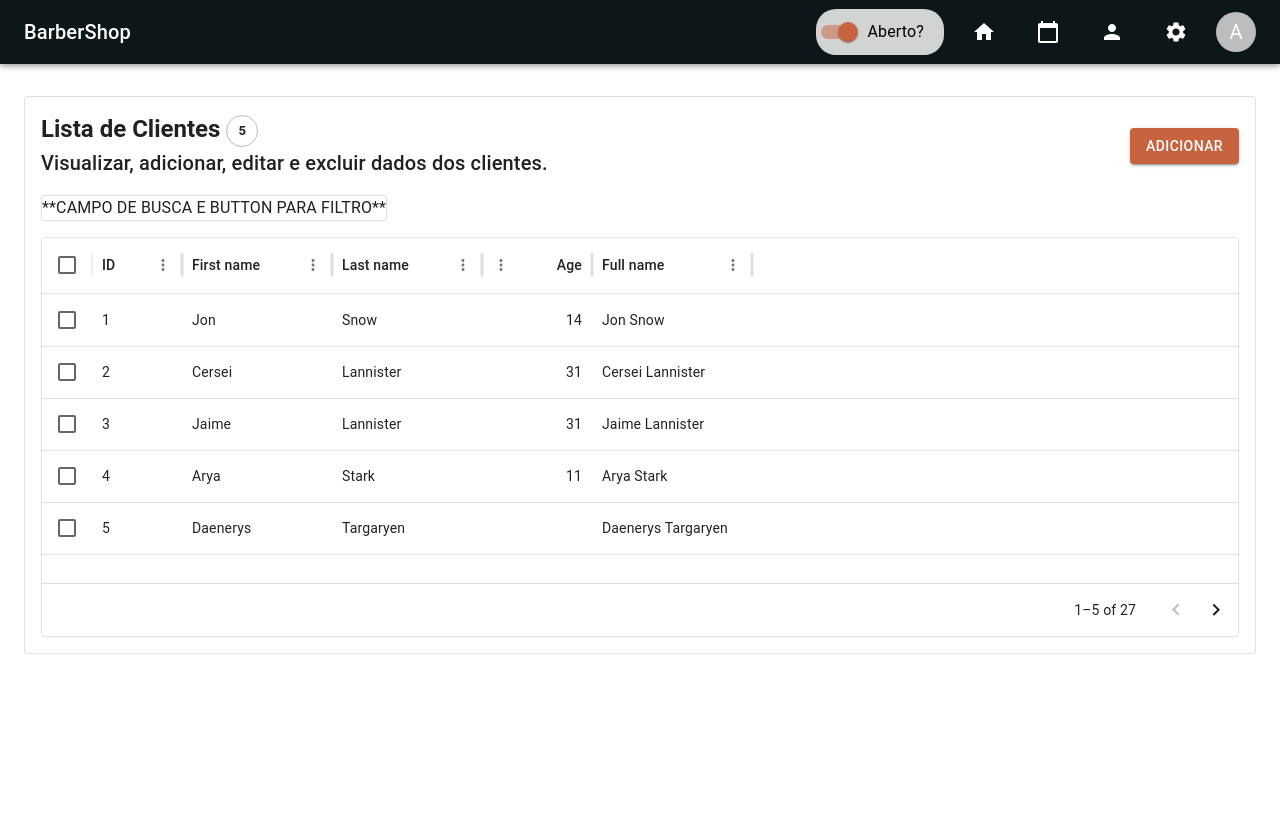
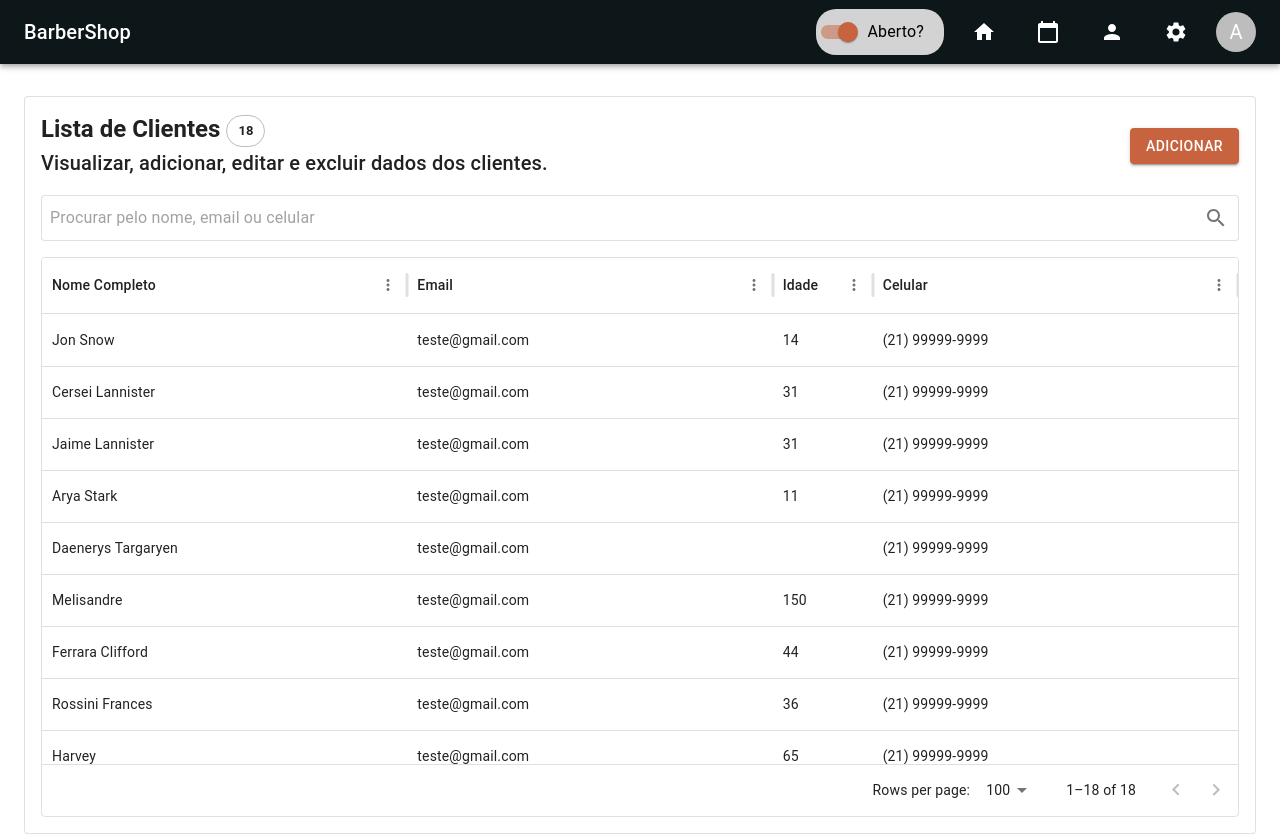
Before and after one commit to eujmac/tcc-site, a React (Vite) app: page /clientes in a window 1280 px wide. Before the commit the page ends 800 px from the top, so only its background shows below. Built offline with nearby package versions, Linux system fonts and the light colour scheme.

Commit message:
ui clientes pronto

```diff
--- a/src/pages/Clientes.jsx
+++ b/src/pages/Clientes.jsx
@@ -3,72 +3,189 @@ import {
   Button,
   Chip,
   Container,
+  IconButton,
+  InputBase,
   Paper,
   Stack,
   Typography,
-  alpha,
-  styled,
 } from "@mui/material"
 import NavBar from "../components/NavBar"
 import { DataGrid } from "@mui/x-data-grid"
-import { SearchOff } from "@mui/icons-material"
+import { Search } from "@mui/icons-material"
 
 const columns = [
-  { field: "id", headerName: "ID", width: 90 },
   {
-    field: "firstName",
-    headerName: "First name",
-    width: 150,
+    field: "nome",
+    headerName: "Nome Completo",
+    flex: 1,
   },
+  { field: "email", headerName: "Email", flex: 1 },
   {
-    field: "lastName",
-    headerName: "Last name",
-    width: 150,
+    field: "idade",
+    headerName: "Idade",
+    type: "number",
+    headerAlign: "left",
+    align: "left",
   },
-  {
-    field: "age",
-    headerName: "Age",
-    type: "number",
-    width: 110,
-  },
-  {
-    field: "fullName",
-    headerName: "Full name",
-    description: "This column has a value getter and is not sortable.",
-    sortable: false,
-    width: 160,
-    valueGetter: (value, row) => `${row.firstName || ""} ${row.lastName || ""}`,
-  },
+  { field: "celular", headerName: "Celular", flex: 1 },
+  // {
+  //   field: "access",
+  //   headerName: "Access Level",
+  //   flex: 1,
+  //   renderCell: ({ row: { access } }) => {
+  //     return (
+  //       <Box
+  //         width="60%"
+  //         m="0 auto"
+  //         p="5px"
+  //         display="flex"
+  //         justifyContent="center"
+  //         backgroundColor={
+  //           access === "admin"
+  //             ? colors.greenAccent[600]
+  //             : colors.greenAccent[700]
+  //         }
+  //         borderRadius="4px"
+  //       >
+  //         {access === "admin" && <AdminPanelSettingsOutlined />}
+  //         {access === "manager" && <SecurityOutlined />}
+  //         {access === "user" && <LockOpenOutlined />}
+  //         <Typography color={colors.grey[100]} sx={{ ml: "5px" }}>
+  //           {access}
+  //         </Typography>
+  //       </Box>
+  //     )
+  //   },
+  // },
 ]
 
 const rows = [
-  { id: 1, lastName: "Snow", firstName: "Jon", age: 14 },
-  { id: 2, lastName: "Lannister", firstName: "Cersei", age: 31 },
-  { id: 3, lastName: "Lannister", firstName: "Jaime", age: 31 },
-  { id: 4, lastName: "Stark", firstName: "Arya", age: 11 },
-  { id: 5, lastName: "Targaryen", firstName: "Daenerys", age: null },
-  { id: 6, lastName: "Melisandre", firstName: null, age: 150 },
-  { id: 7, lastName: "Clifford", firstName: "Ferrara", age: 44 },
-  { id: 8, lastName: "Frances", firstName: "Rossini", age: 36 },
-  { id: 9, lastName: "Roxie", firstName: "Harvey", age: 65 },
-  { id: 1, lastName: "Snow", firstName: "Jon", age: 14 },
-  { id: 2, lastName: "Lannister", firstName: "Cersei", age: 31 },
-  { id: 3, lastName: "Lannister", firstName: "Jaime", age: 31 },
-  { id: 4, lastName: "Stark", firstName: "Arya", age: 11 },
-  { id: 5, lastName: "Targaryen", firstName: "Daenerys", age: null },
-  { id: 6, lastName: "Melisandre", firstName: null, age: 150 },
-  { id: 7, lastName: "Clifford", firstName: "Ferrara", age: 44 },
-  { id: 8, lastName: "Frances", firstName: "Rossini", age: 36 },
-  { id: 9, lastName: "Roxie", firstName: "Harvey", age: 65 },
-  { id: 1, lastName: "Snow", firstName: "Jon", age: 14 },
-  { id: 2, lastName: "Lannister", firstName: "Cersei", age: 31 },
-  { id: 3, lastName: "Lannister", firstName: "Jaime", age: 31 },
-  { id: 4, lastName: "Stark", firstName: "Arya", age: 11 },
-  { id: 5, lastName: "Targaryen", firstName: "Daenerys", age: null },
-  { id: 6, lastName: "Melisandre", firstName: null, age: 150 },
-  { id: 7, lastName: "Clifford", firstName: "Ferrara", age: 44 },
-  { id: 8, lastName: "Frances", firstName: "Rossini", age: 36 },
-  { id: 9, lastName: "Roxie", firstName: "Harvey", age: 65 },
+  {
+    id: 1,
+    nome: "Jon Snow",
+    idade: 14,
+    email: "teste@gmail.com",
+    celular: "(21) 99999-9999",
+  },
+  {
+    id: 2,
+    nome: "Cersei Lannister",
+    idade: 31,
+    email: "teste@gmail.com",
+    celular: "(21) 99999-9999",
+  },
+  {
+    id: 3,
+    nome: "Jaime Lannister",
+    idade: 31,
+    email: "teste@gmail.com",
+    celular: "(21) 99999-9999",
+  },
+  {
+    id: 4,
+    nome: "Arya Stark",
+    idade: 11,
+    email: "teste@gmail.com",
+    celular: "(21) 99999-9999",
+  },
+  {
+    id: 5,
+    nome: "Daenerys Targaryen",
+    idade: null,
+    email: "teste@gmail.com",
+    celular: "(21) 99999-9999",
+  },
+  {
+    id: 6,
+    nome: "Melisandre",
+    idade: 150,
+    email: "teste@gmail.com",
+    celular: "(21) 99999-9999",
+  },
+  {
+    id: 7,
+    nome: "Ferrara Clifford",
+    idade: 44,
+    email: "teste@gmail.com",
+    celular: "(21) 99999-9999",
+  },
+  {
+    id: 8,
+    nome: "Rossini Frances",
+    idade: 36,
+    email: "teste@gmail.com",
+    celular: "(21) 99999-9999",
+  },
+  {
+    id: 9,
+    nome: "Harvey ",
+    idade: 65,
+    email: "teste@gmail.com",
+    celular: "(21) 99999-9999",
+  },
+  {
+    id: 10,
+    nome: "Jon Snow",
+    idade: 14,
+    email: "teste@gmail.com",
+    celular: "(21) 99999-9999",
+  },
+  {
+    id: 11,
+    nome: "Cersei Lannister",
+    idade: 31,
+    email: "teste@gmail.com",
+    celular: "(21) 99999-9999",
+  },
+  {
+    id: 12,
+    nome: "Jaime Lannister",
+    idade: 31,
+    email: "teste@gmail.com",
+    celular: "(21) 99999-9999",
+  },
+  {
+    id: 13,
+    nome: "Arya Stark",
+    idade: 11,
+    email: "teste@gmail.com",
+    celular: "(21) 99999-9999",
+  },
+  {
+    id: 14,
+    nome: "Daenerys Targaryen",
+    idade: null,
+    email: "teste@gmail.com",
+    celular: "(21) 99999-9999",
+  },
+  {
+    id: 15,
+    nome: "Melisandre",
+    idade: 150,
+    email: "teste@gmail.com",
+    celular: "(21) 99999-9999",
+  },
+  {
+    id: 16,
+    nome: "Ferrara Clifford",
+    idade: 44,
+    email: "teste@gmail.com",
+    celular: "(21) 99999-9999",
+  },
+  {
+    id: 17,
+    nome: "Rossini Frances",
+    idade: 36,
+    email: "teste@gmail.com",
+    celular: "(21) 99999-9999",
+  },
+  {
+    id: 18,
+    nome: "Harvey ",
+    idade: 65,
+    email: "teste@gmail.com",
+    celular: "(21) 99999-9999",
+  },
 ]
 
 const Clientes = () => {
@@ -81,7 +198,7 @@ const Clientes = () => {
             <Box display={"flex"} justifyContent={"space-between"}>
               <Box>
                 <Typography variant="h5" fontWeight={"bold"}>
-                  Lista de Clientes <Chip label="5" variant="outlined" />
+                  Lista de Clientes <Chip label="18" variant="outlined" />
                 </Typography>
                 <Typography variant="h6">
                   Visualizar, adicionar, editar e excluir dados dos clientes.
@@ -91,24 +208,26 @@ const Clientes = () => {
                 <Button variant="contained">Adicionar</Button>
               </Box>
             </Box>
-            <Box display={"flex"} justifyContent={"space-between"}>
-              <Paper variant="outlined">
-                **CAMPO DE BUSCA E BUTTON PARA FILTRO**
+            <Box sx={{ display: "flex" }}>
+              <Paper variant="outlined" sx={{ display: "flex", flex: 1 }}>
+                <InputBase
+                  sx={{ ml: 1, flex: 1 }}
+                  placeholder="Procurar pelo nome, email ou celular"
+                  inputProps={{ "aria-label": "search google maps" }}
+                />
+                <IconButton
+                  type="button"
+                  sx={{ p: "10px" }}
+                  aria-label="search"
+                >
+                  <Search />
+                </IconButton>
               </Paper>
             </Box>
-            <Box sx={{ height: 400, width: "100%" }}>
+            <Box sx={{ height: "70vh", width: "100%" }}>
               <DataGrid
                 rows={rows}
                 columns={columns}
-                initialState={{
-                  pagination: {
-                    paginationModel: {
-                      pageSize: 5,
-                    },
-                  },
-                }}
-                pageSizeOptions={[5]}
-                checkboxSelection
                 disableRowSelectionOnClick
               />
             </Box>
```
